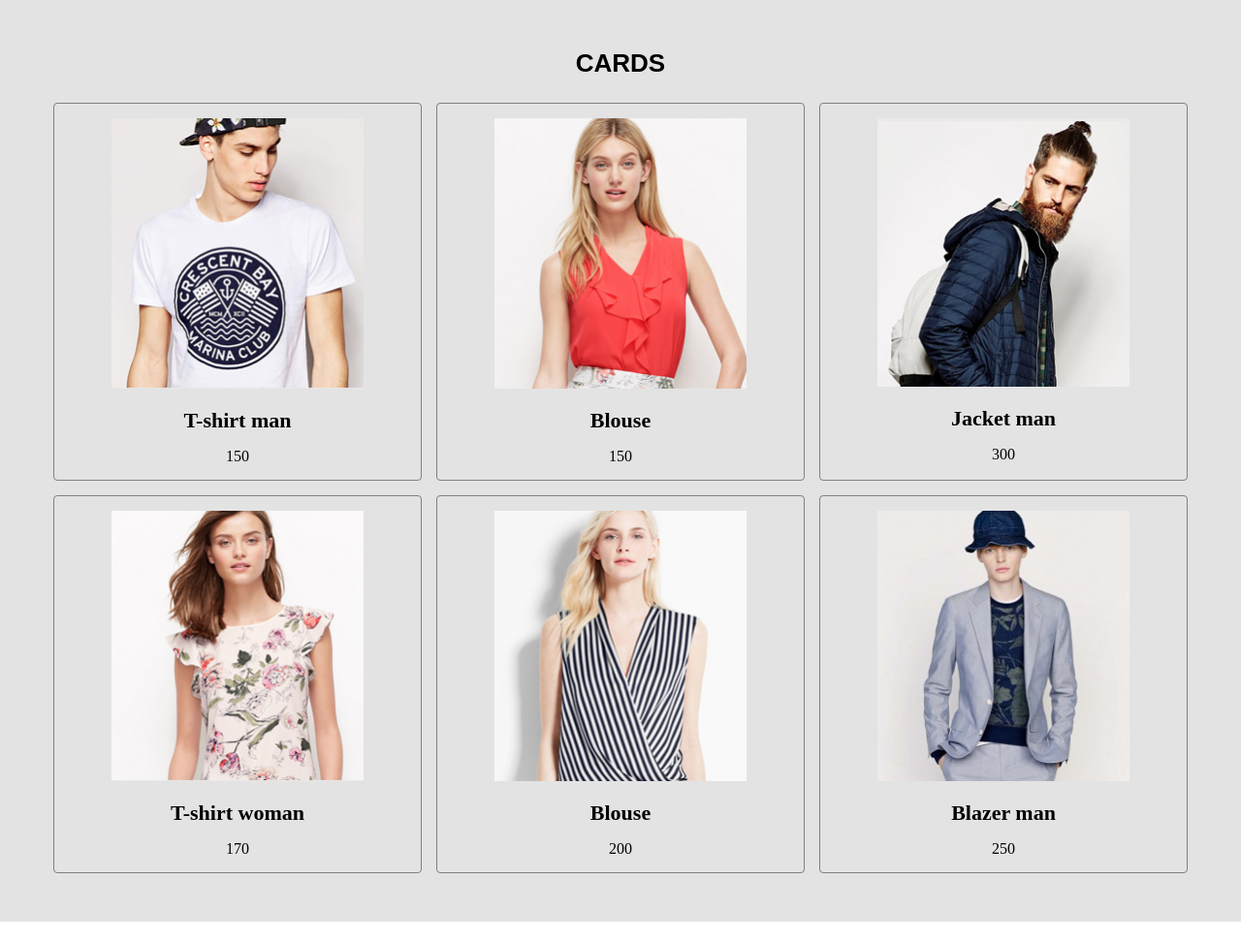
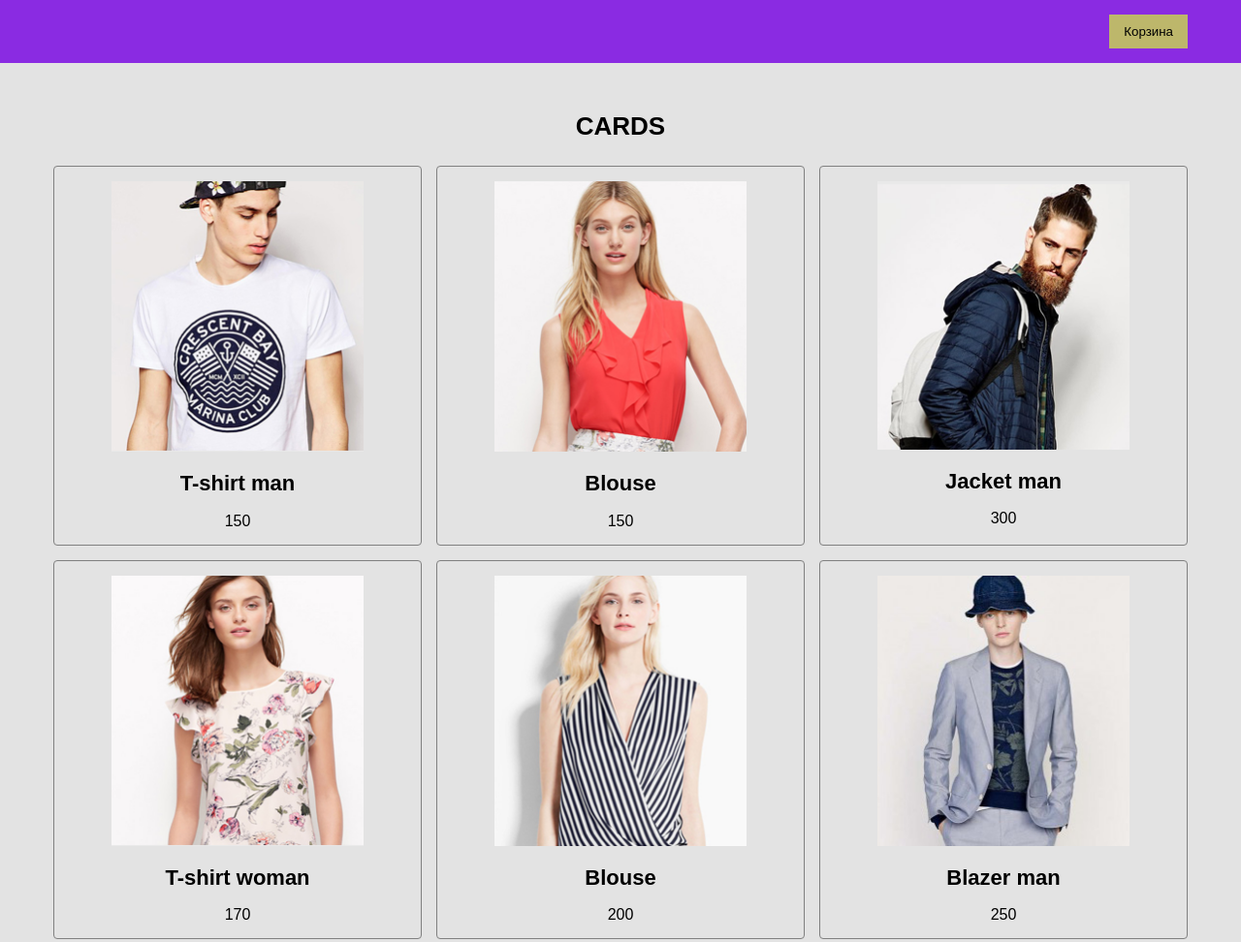
Before and after one commit to VernigorovAlex/Javascript-ADVANCED, a plain HTML site: page index.html in a window 1280 px wide. Shown: the whole page at 97% size. Before the commit the page ends 951 px from the top, so only its background shows below. Drawn offline with Linux system fonts and the light colour scheme.

Commit message:
update index.html and style.css

```diff
--- a/index.html
+++ b/index.html
@@ -10,6 +10,16 @@
 </head>
 
 <body>
+
+    <header class="header">
+        <div class="container">
+            <div class="header__inner">
+                <button type="button" class="cart-btn">
+                    Корзина
+                </button>
+            </div>
+        </div>
+    </header>
 
     <div class="wrapper">
         <div class="container">
--- a/style.css
+++ b/style.css
@@ -6,7 +6,26 @@
     border: 0;
     box-sizing: border-box;
 }
-
+body {
+    font-family: Arial, Helvetica, sans-serif;
+    font-size: 15px;
+    line-height: 1.2;
+    font-weight: 400;
+}
+.header {
+    background-color: blueviolet;
+    padding: 15px 0;
+}
+.header__inner {
+    display: flex;
+    justify-content: flex-end;
+}
+.cart-btn {
+    display: inline-block;
+    padding: 10px 15px;
+    background-color: darkkhaki;
+    outline: none;
+}
 .wrapper {
     background-color: #e3e3e3;
     padding: 50px 0;
@@ -17,7 +36,6 @@
     padding: 0 15px;
 }
 .title {
-    font-family: Arial, Helvetica, sans-serif;
     font-size: 26px;
     line-height: 1.2;
     font-weight: 700;
```
